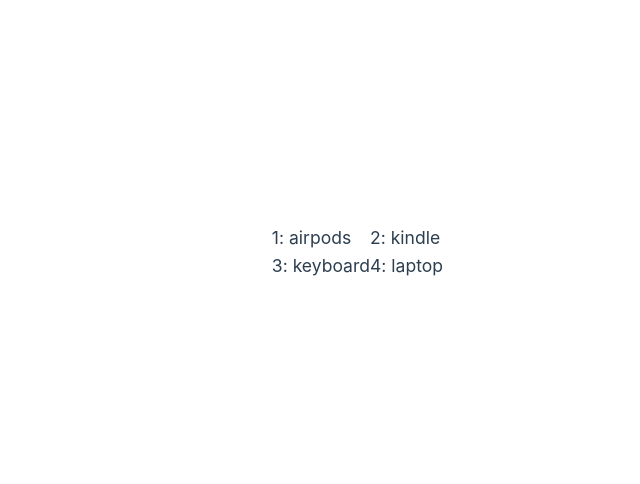
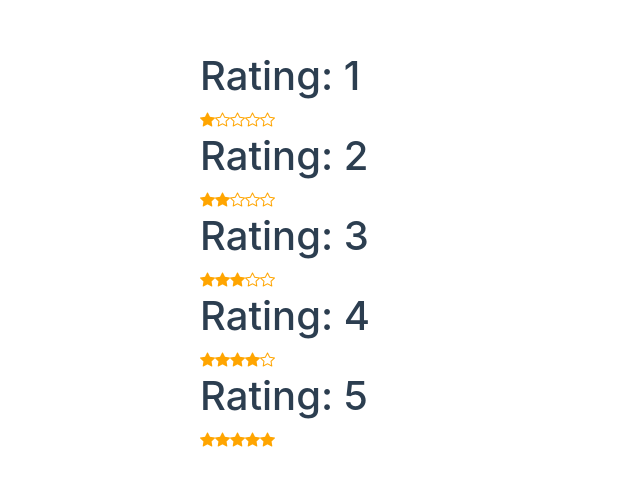
Before and after one commit to Lucas-De-Martin-Bianco/vue_firstlook, a Vue app: page / in a window 1280 px wide. Shown: the part 148-632 px from the top of the page, without its empty margins (270-910 px from the left). Built offline with nearby package versions, Linux system fonts and the light colour scheme.

Commit message:
Kapitel 3 + Star Styling

```diff
--- a/index.html
+++ b/index.html
@@ -4,10 +4,14 @@
     <meta charset="UTF-8">
     <link rel="icon" href="/favicon.ico">
     <meta name="viewport" content="width=device-width, initial-scale=1.0">
+    <link href="https://cdn.jsdelivr.net/npm/bootstrap@5.3.2/dist/css/bootstrap.min.css" rel="stylesheet"
+    integrity="sha384-T3c6CoIi6uLrA9TneNEoa7RxnatzjcDSCmG1MXxSR1GAsXEV/Dwwykc2MPK8M2HN" crossorigin="anonymous">
     <title>Vite App</title>
   </head>
   <body>
     <div id="app"></div>
     <script type="module" src="/src/main.js"></script>
+    <script src="https://cdn.jsdelivr.net/npm/bootstrap@5.3.2/dist/js/bootstrap.bundle.min.js"
+    integrity="sha384-C6RzsynM9kWDrMNeT87bh95OGNyZPhcTNXj1NW7RuBCsyN/o0jlpcV8Qyq46cDfL" crossorigin="anonymous"></script>
   </body>
 </html>
--- a/package.json
+++ b/package.json
@@ -9,6 +9,7 @@
     "preview": "vite preview"
   },
   "dependencies": {
+    "bootstrap-icons": "^1.11.2",
     "vue": "^3.3.11",
     "vue-router": "^4.2.5"
   },
--- a/src/App.vue
+++ b/src/App.vue
@@ -1,13 +1,19 @@
 <script>
-import Products from './components/Products.vue';
+  import Rating from './components/Rating.vue';
 
-export default {
-  components: {
-    Products
+  export default {
+    components: {
+      Rating
+    }
   }
-}
 </script>
 
 <template>
-  <Products />
+  <div>
+    <Rating initialRating='1' />
+    <Rating initialRating='2' />
+    <Rating initialRating='3' />
+    <Rating initialRating='4' />
+    <Rating initialRating='5' />
+  </div>
 </template>
--- /dev/null
+++ b/src/components/Rating.vue
@@ -0,0 +1,39 @@
+<script>
+  export default {
+    props: ['initialRating'],
+    data() {
+      return {
+        rating: this.initialRating,
+        color: 'orange'
+      }
+    },
+    methods: {
+      assignRating(newRating) {
+        this.rating = newRating
+      }
+    }
+  }
+</script>
+<template>
+  <h1>Rating: {{rating}}</h1>
+  <span :style="{color: color}" v-on:click="assignRating(1)">
+    <i v-if="rating >= 1" class="bi bi-star-fill"></i>
+    <i v-else class="bi bi-star"></i>
+  </span>
+  <span :style="{color: color}" v-on:click="assignRating(2)">
+    <i v-if="rating >= 2" class="bi bi-star-fill"></i>
+    <i v-else class="bi bi-star"></i>
+  </span>
+  <span :style="{color: color}" v-on:click="assignRating(3)">
+    <i v-if="rating >= 3" class="bi bi-star-fill"></i>
+    <i v-else class="bi bi-star"></i>
+  </span>
+  <span :style="{color: color}" v-on:click="assignRating(4)">
+    <i v-if="rating >= 4" class="bi bi-star-fill"></i>
+    <i v-else class="bi bi-star"></i>
+  </span>
+  <span :style="{color: color}" v-on:click="assignRating(5)">
+    <i v-if="rating >= 5" class="bi bi-star-fill"></i>
+    <i v-else class="bi bi-star"></i>
+  </span>
+</template>
--- a/src/main.js
+++ b/src/main.js
@@ -1,3 +1,4 @@
+import 'bootstrap-icons/font/bootstrap-icons.css'
 import './assets/main.css'
 
 import { createApp } from 'vue'
```
Also changed, not shown: 1 other file (tests, documents, lock files or other folders).
